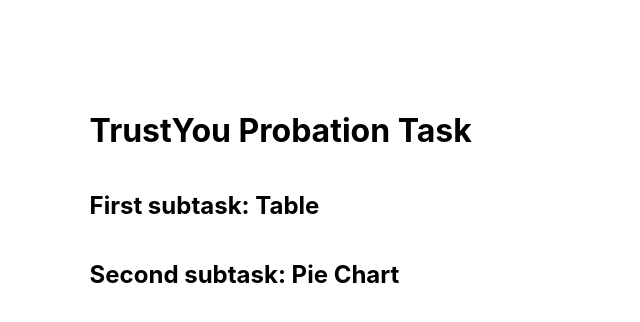
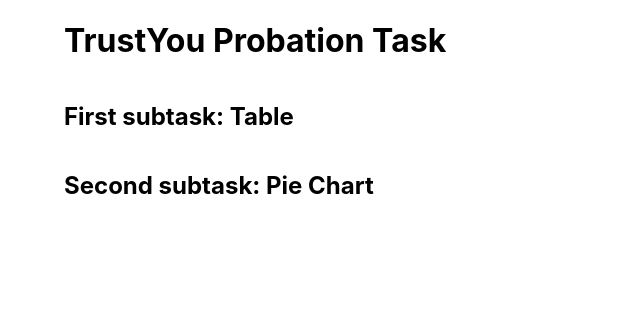
Before and after one commit to aasensios/trustyou-task, a React (Vite) app: page / in a window 1280 px wide. Shown: the top 322 px of the page, without its empty margins (0-640 px from the left). Built offline with nearby package versions, Linux system fonts and the light colour scheme; no server answers.

Commit message:
Clean up styles

```diff
--- a/src/App.css
+++ b/src/App.css
@@ -1,19 +1,9 @@
 .app {
   display: flex;
   flex-direction: column;
-  justify-content: center;
-  align-content: center;
-  padding: 7vw;
-}
-
-.section {
-  width: 80vw;
+  padding-inline: 5vw;
 }
 
 .pie-section {
   height: 500px;
 }
-
-button {
-  font-size: calc(10px + 2vmin);
-}
```
